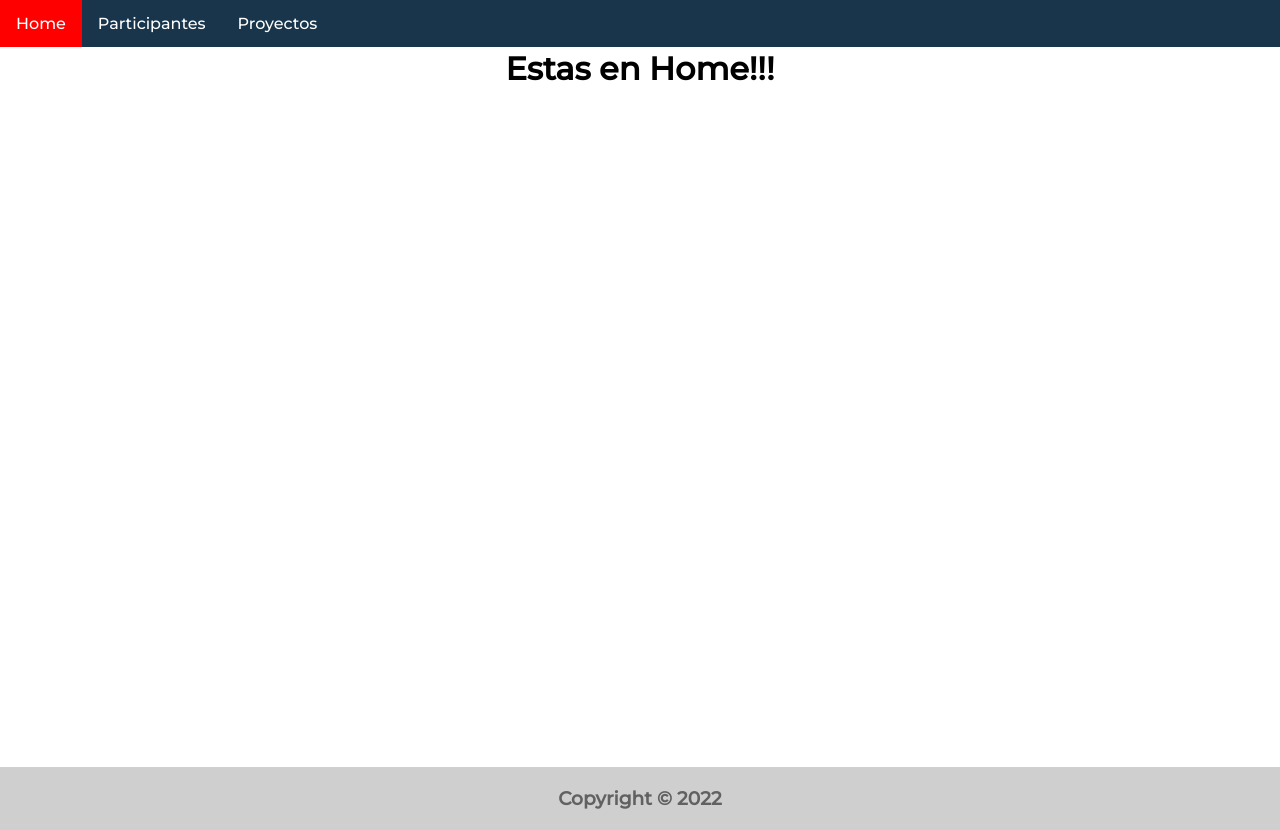
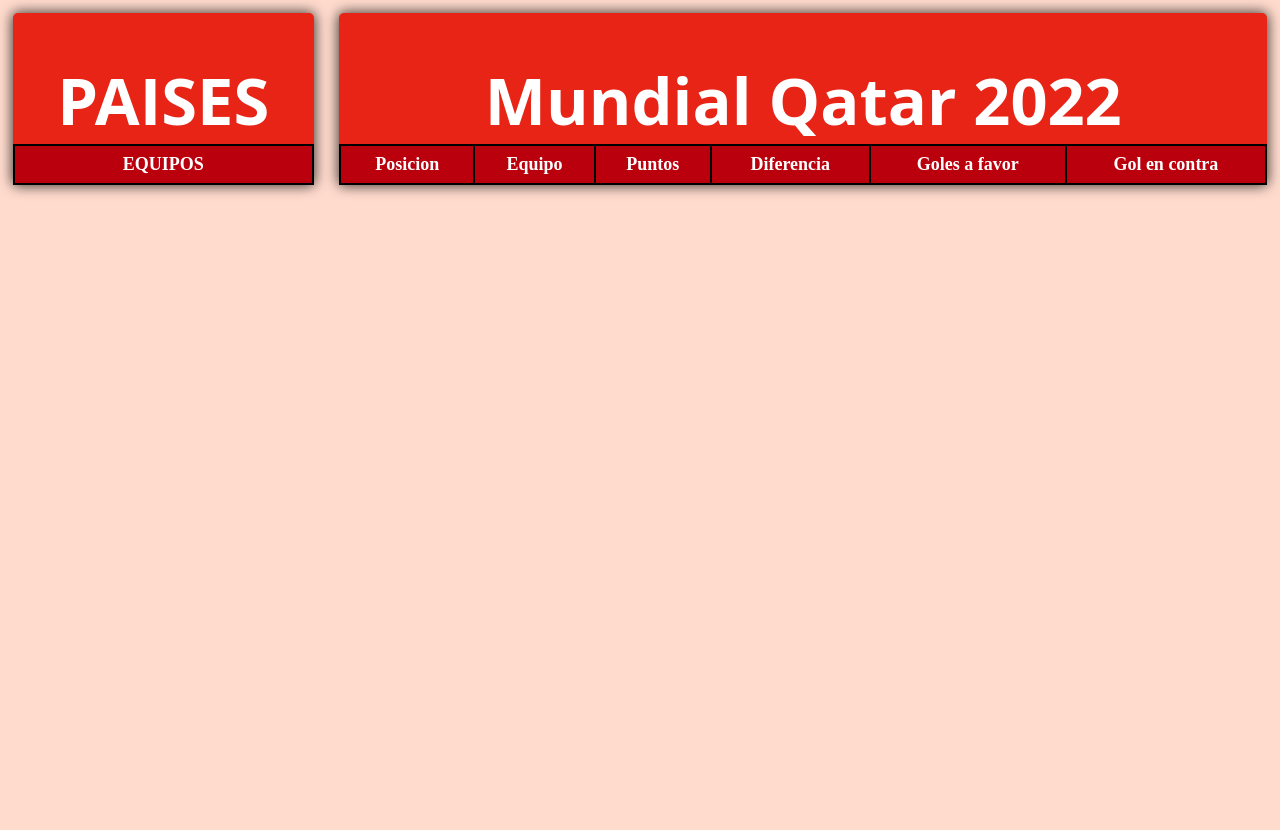
Before and after one commit to alejoDiazBroilo/desarrollo-sis.-ubp, a Flask app: template templates/home/home.html in a window 1280 px wide. After the commit the page ends 195 px from the top, so only its background shows below. Run offline with Flask 2, Linux system fonts and the light colour scheme; the template is opened without the code that fills it, so the values that code supplies are empty.

Commit message:
añadiendo template

```diff
--- a/routes/home.py
+++ b/routes/home.py
@@ -6,6 +6,5 @@ Home = Blueprint("Home",__name__)
 
 @Home.route("/")
 def getHome():
-    g.partidos = partidos
-    g.len_partidos = len(partidos)
+    g.equipos = equipos
     return render_template("home/home.html")
--- /dev/null
+++ b/static/css/home_css.css
@@ -0,0 +1,78 @@
+body{
+    margin: 0px;
+    padding: 0px;
+    display: flex;
+    align-items: center;
+    justify-content: center;
+    background-color: #ffdbcd;
+}
+.ahhh{
+    width: 100%;
+    margin: 0px;
+    padding: 0px;
+    display: flex;
+    align-items: center;
+    justify-content: center;
+}
+
+.containerButtons{
+    background-color: #e72416;
+    width: 24%;
+    margin: 1%;
+    height: 100%;
+    border-radius: 5px;
+    box-shadow: 0px 0px 13px 1px rgba(0,0,0,0.75);}
+.containerData{
+    background-color: #e72416;
+    width: 74%;
+    margin: 1%;
+    border-radius: 5px;
+    box-shadow: 0px 0px 13px 1px rgba(0,0,0,0.75);
+}
+
+
+.tftable {
+    font-size:12px;
+    color:#333333;
+    width:100%;border-width: 1px;
+    border-color: #a9a9a9;
+    border-collapse: collapse;
+}
+
+.tftable th {
+    color: white;
+    font-size:18px;
+    background-color:#ba000d;
+    border-width: 1px;
+    padding: 8px;
+    border: #000000 solid 2px;
+    text-align:left;
+    text-align: center;
+}
+
+.tftable tr {
+    background-color: #fd6347;
+    text-align: center;
+}
+
+.tftable td {
+    font-size:16px;border-width: 1px;
+    padding: 8px;
+    border: #303030 solid 2px;
+
+    color: rgb(0, 0, 0);
+    text-align: center;
+}
+
+.tftable tr:hover {
+    background-color:#ffff99;
+}
+
+.title {
+    color: white;
+    font-family: 'Open Sans', sans-serif;
+    font-weight: bolder;
+    font-size: 65px;
+    margin-bottom: 0;
+    text-align: center;
+}
--- a/templates/home/home.html
+++ b/templates/home/home.html
@@ -1,16 +1,39 @@
-{% extends "base.html" %}
-{% block title %}
-    Home
-{% endblock %}
+<!DOCTYPE html>
+<html lang="en">
+<head>
+    <meta charset="UTF-8">
+    <meta http-equiv="X-UA-Compatible" content="IE=edge">
+    <meta name="viewport" content="width=|, initial-scale=1.0">
+    <title>Document</title>
+    <link rel="stylesheet" href="{{ url_for('static',filename='css/home_css.css') }}">
+</head>
+<body>
+    <div class="ahhh">
+        <div class="containerButtons">
+            <h1 class="title">PAISES</h1>
 
+            <table class="tftable" border="1">
+            <tr><th>EQUIPOS</th></tr>
+            {% for i in g.equipos %}
+                <tr><td> {{i.nombre}}</td></tr>
+            {% endfor %}
 
+            </table>
+        </div >
+        <div class="containerData">
+            <h1 class="title">Mundial Qatar 2022</h1>
 
-{% block content %}
-    <h1>Estas en Home!!!</h1>
-    <p>
-        {% for i in g.partidos %}
-            {{ i }}
-            <br>
-        {% endfor %}
-    </p>
-{% endblock %}
+            <table class="tftable" border="1">
+            <tr><th>Posicion</th><th>Equipo</th><th>Puntos</th><th>Diferencia</th>
+                <th>Goles a favor</th><th>Gol en contra</th></tr>
+
+            {% for i in g.equipos %}
+                <tr><td>{{ i.id }}</td><td>{{i.nombre}}</td><td> {{i.puntos}} </td><td>{{i.goles_favor - i.goles_contra}}</td><td>{{ i.goles_favor }}</td><td>{{ i.goles_contra}}</td></tr>
+            {% endfor %}
+
+            </table>
+        </div>
+    </div>
+
+</body>
+</html>
```
Also changed, not shown: static/css/login/login_css.css (deleted, +0 -71 lines).
